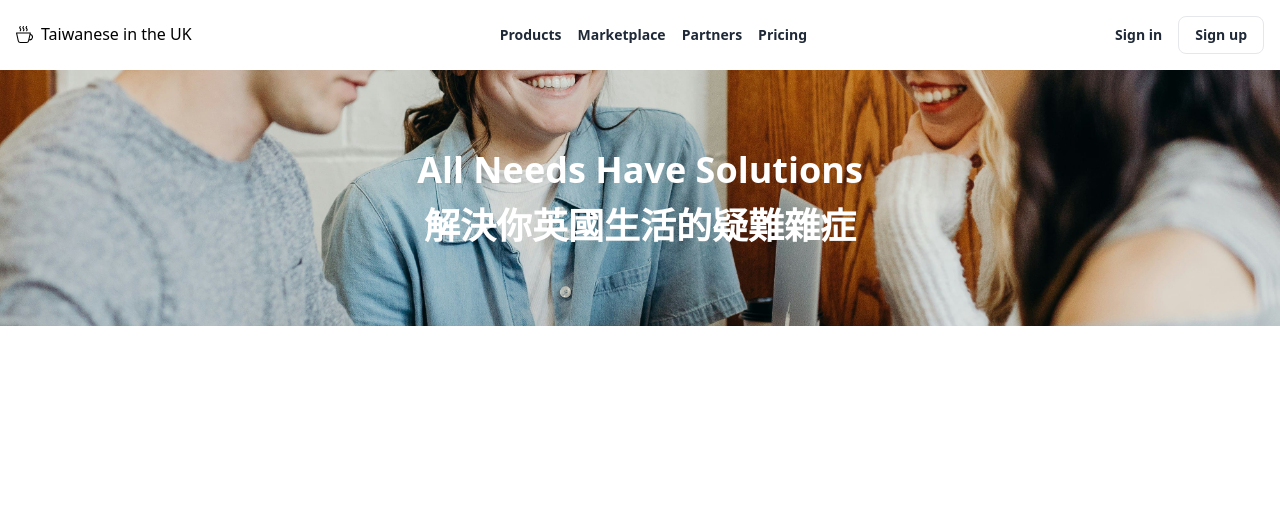
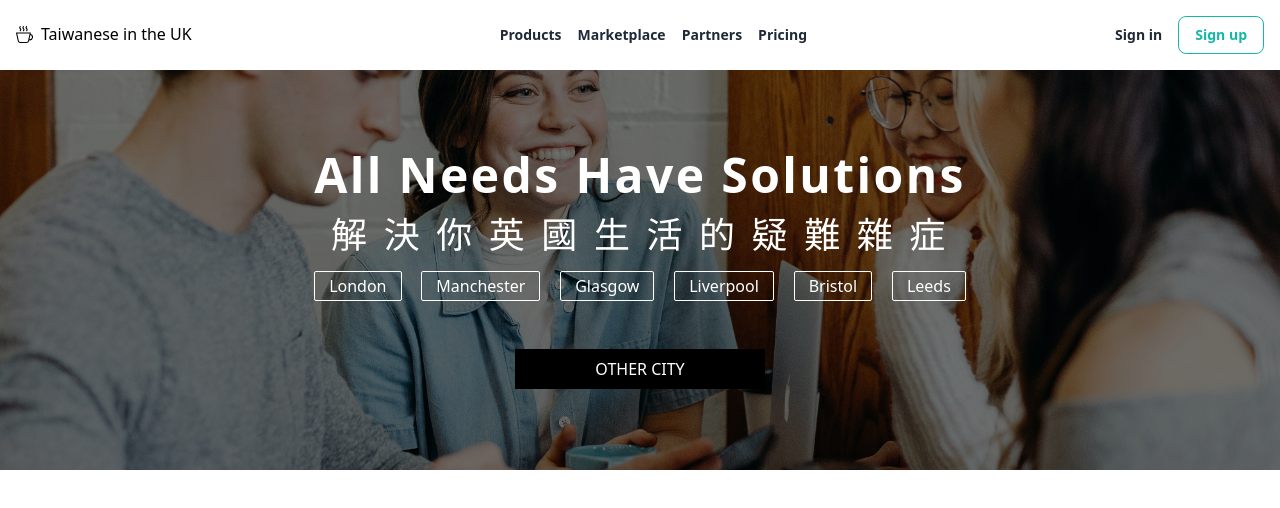
Before and after one commit to WenJenChun/taiwanese_in_the_uk, a React (Create React App) app: page / in a window 1280 px wide. Shown: the top 508 px of the page. Built offline with nearby package versions, Linux system fonts and the light colour scheme.

Commit message:
update banner

```diff
--- a/src/Banner.js
+++ b/src/Banner.js
@@ -3,12 +3,39 @@ import "./styles/style.css"
 
 const Banner = ({src}) => {
   return (
-    <div style={{ backgroundImage: `url(${process.env.PUBLIC_URL}/${src})` }} className="bg-cover bg-center h-64 flex items-center justify-center text-white text-4xl font-bold" >
+    <div
+      style={{
+        backgroundImage: `url(${process.env.PUBLIC_URL}/${src})`,
+        minHeight: '400px',
+        position: 'relative',
+      }}
+      className="bg-cover bg-center flex items-center justify-center text-white text-4xl font-bold"
+    >
+    {/* 黑色遮罩 */}
+    <div
+      className="absolute inset-0 bg-black bg-opacity-50 flex items-center justify-center"
+      style={{ minHeight: '400px' }}
+    >
       <div className="text-center">
-          <h1 className="mb-4">All Needs Have Solutions</h1>
-          <p>解決你英國生活的疑難雜症</p>
+        <h1 className="mb-4 text-5xl tracking-wider">All Needs Have Solutions</h1>
+        <p className="mb-4 text-4xl font-normal tracking-widest">解 決 你 英 國 生 活 的 疑 難 雜 症</p>
+        <div className='flex justify-between'>
+          <a href="" className='border-solid border rounded-sm border-white text-base font-thin px-3.5 py-0.5 hover:bg-rose-500'>London</a>
+          <a href="" className='border-solid border rounded-sm border-white text-base font-thin px-3.5 py-0.5 hover:bg-rose-500'>Manchester</a>
+          <a href="" className='border-solid border rounded-sm border-white text-base font-thin px-3.5 py-0.5 hover:bg-rose-500'>Glasgow</a>
+          <a href="" className='border-solid border rounded-sm border-white text-base font-thin px-3.5 py-0.5 hover:bg-rose-500'>Liverpool</a>
+          <a href="" className='border-solid border rounded-sm border-white text-base font-thin px-3.5 py-0.5 hover:bg-rose-500'>Bristol</a>
+          <a href="" className='border-solid border rounded-sm border-white text-base font-thin px-3.5 py-0.5 hover:bg-rose-500'>Leeds</a>
+        </div>
+        <button
+          class="mt-12 py-2 px-20 text-base font-medium uppercase text-white bg-black hover:text-yellow-300 ">
+          other city
+        </button>
+
       </div>
     </div>
+  </div>
+
   )
 }
 
--- a/src/Nav.js
+++ b/src/Nav.js
@@ -31,7 +31,7 @@ const Nav = () => {
               {/* sign in */}
               <div class="hidden sm:flex sm:items-center">
                 <a href="#" class="text-gray-800 text-sm font-semibold hover:text-teal-500 mr-4">Sign in</a>
-                <a href="#" class="text-gray-800 text-sm font-semibold border px-4 py-2 rounded-lg hover:text-teal-500 hover:border-teal-500">Sign up</a>
+                <a href="#" class="text-gray-800 text-sm font-semibold border px-4 py-2 rounded-lg text-teal-500 border-teal-500">Sign up</a>
               </div>
 
               {/* hamburger icon */}
--- /dev/null
+++ b/src/Search.js
@@ -0,0 +1,9 @@
+import React from 'react'
+
+const Search = () => {
+  return (
+    <div>Search</div>
+  )
+}
+
+export default Search
--- a/src/styles/style.scss
+++ b/src/styles/style.scss
@@ -1,15 +1,3 @@
 @tailwind base;
 @tailwind components;
 @tailwind utilities;
-
-body, nav, div, ul, li {
-    margin: 0;
-    padding: 0;
-}
-
-.nav ul li{
-    background-color: aquamarine;
-    margin: 0;
-    padding: 0;
-    list-style: none;
-}
```
